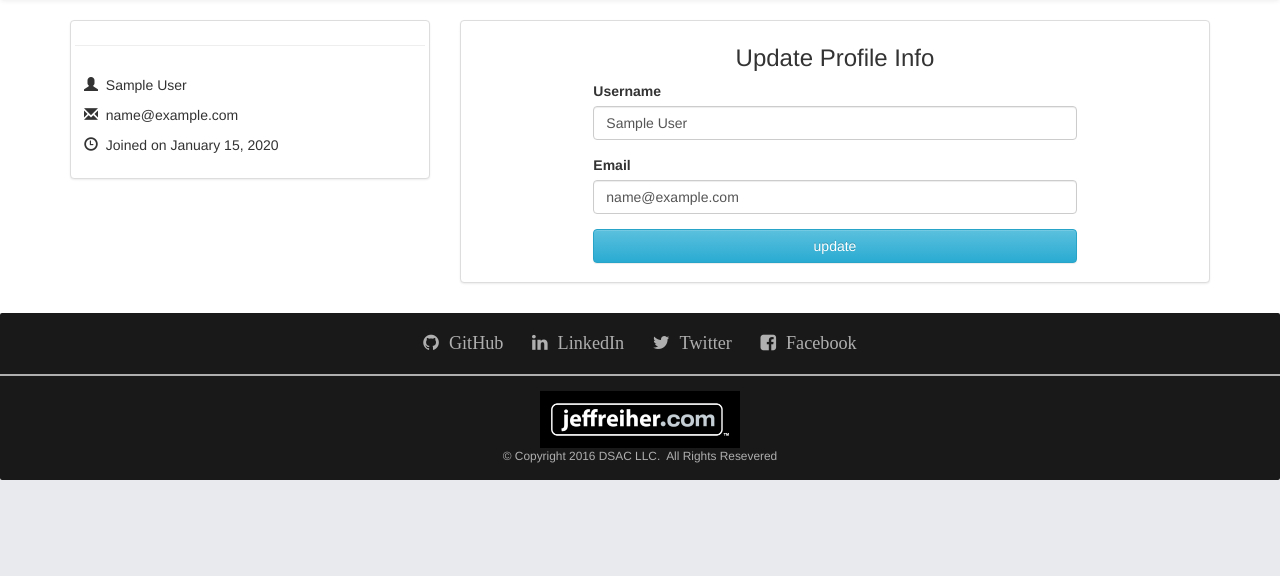
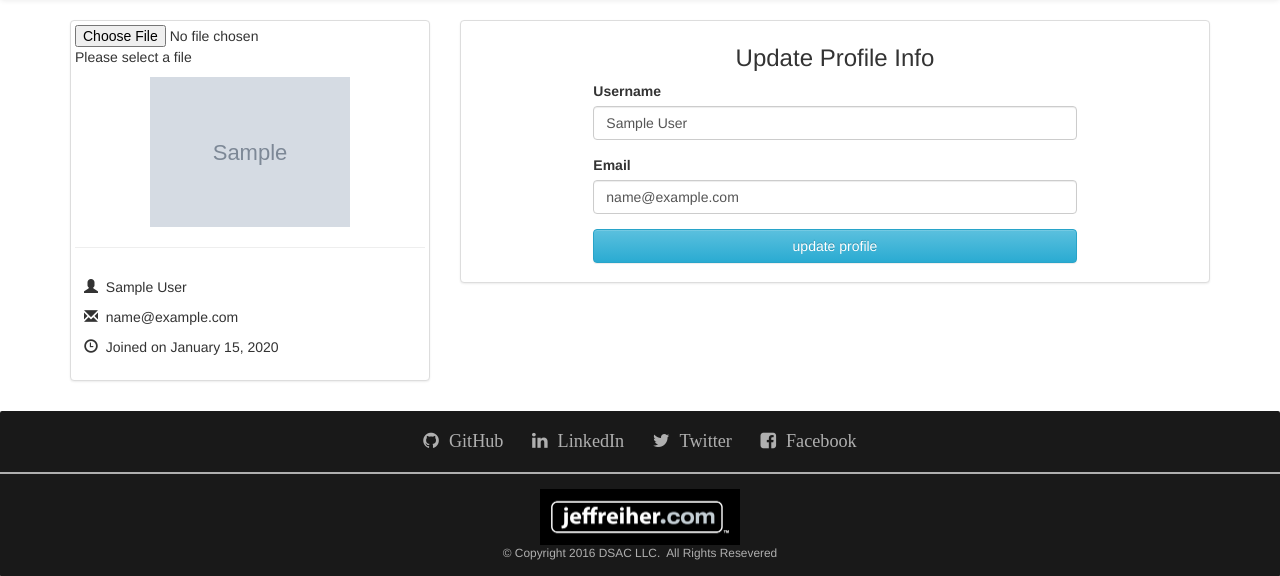
Before and after one commit to jreiher2003/Blog-Jeff, a Flask app: a page that uses app/templates/profile.html in a window 1280 px wide. Shown: the part 52-628 px from the top of the page. Run offline with Flask 2, Linux system fonts and the light colour scheme; tables that the repository leaves empty hold one stand-in row (values such as "Sample post"); grey boxes marked "Sample" are stand-in pictures; some libraries are stand-ins or nearby versions.

Commit message:
Update views and profile with js and s3 server side signing code to upload

```diff
--- a/app/templates/profile.html
+++ b/app/templates/profile.html
@@ -8,8 +8,14 @@
             <div class="row">
                 <div class="col-md-4">
                     <div class="thumbnail">
+                        <input type="file" id="file_input"/>
+                        <p id="status">Please select a file</p>
+                        {% if profile.avatar_url %}
+                            <img class="img-responsive" id="preview" src="{{ profile.avatar_url }}" width="200">
+                        {% else %}
+                            <img class="img-responsive" id="preview" src="{{ url_for('static', filename='images/profile_pic.jpg') }}" width="200">
+                        {% endif %}
 
-                        <img class="img-responsive" src="{{ profile.imgsrc }}" width="200">
                         <hr>
                         <div class="caption">
                             <p><strong><span class="glyphicon glyphicon-user" aria-hidden="true"></span>&nbsp;</strong>&nbsp;{{ profile.name }}</p>
@@ -23,7 +29,7 @@
                         <h3 class="text-center">Update Profile Info</h3>
                         <div class="row">
                             <div class="col-md-8 col-md-offset-2">
-                                <form method="post" action="" enctype="multipart/form-data">
+                                <form method="post" action="{{ url_for('profile', name=profile.name, user_id=profile.id) }}">
                                     <div class="form-group">
                                         <label for="username">Username</label>
                                         <input type="text" name="username" id="username" class="form-control" value="{{ profile.name }}">
@@ -32,17 +38,13 @@
                                         <label for="email">Email</label>
                                         <input type="email" id="email" name="email" class="form-control" value="{{ profile.email }}">
                                     </div>
-                                    <!-- <div class="form-group">
-                                        <label for="fileupload">Profile Pic</label>
-                                        <input type="file" id="fileupload" name="photo" class="">
-                                    </div> -->
+                                        <input type="hidden" id="avatar_url" name="avatar_url" value="{{ url_for('static', filename='images/profile_pic.jpg') }}" >
                                     <div class="form-group">
-                                        <input type="submit" value="update" class="form-control btn btn-info">
+                                        <input type="submit" value="update profile" class="form-control btn btn-info">
                                     </div>
                                 </form>
                             </div>
                         </div>
-
                     </div>
                 </div>
             </div>
@@ -50,4 +52,65 @@
     </div>
 </div>
 
+<script type="text/javascript">
+/*
+    Function to carry out the actual PUT request to S3 using the signed request from the Python app.
+*/
+function upload_file(file, signed_request, url){
+    var xhr = new XMLHttpRequest();
+    xhr.open("PUT", signed_request);
+    xhr.setRequestHeader('x-amz-acl', 'public-read');
+    xhr.onload = function() {
+        if (xhr.status === 200) {
+            document.getElementById("preview").src = url;
+            document.getElementById("avatar_url").value = url;
+        }
+    };
+    xhr.onerror = function() {
+        alert("Could not upload file.");
+    };
+    xhr.send(file);
+}
+/*
+    Function to get the temporary signed request from the Python app.
+    If request successful, continue to upload the file using this signed
+    request.
+*/
+function get_signed_request(file){
+    var xhr = new XMLHttpRequest();
+    xhr.open("GET", "/sign_s3?file_name="+file.name+"&file_type="+file.type);
+    xhr.onreadystatechange = function(){
+        if(xhr.readyState === 4){
+            if(xhr.status === 200){
+                var response = JSON.parse(xhr.responseText);
+                upload_file(file, response.signed_request, response.url);
+            }
+            else{
+                alert("Could not get signed URL.");
+            }
+        }
+    };
+    xhr.send();
+}
+/*
+   Function called when file input updated. If there is a file selected, then
+   start upload procedure by asking for a signed request from the app.
+*/
+function init_upload(){
+    var files = document.getElementById("file_input").files;
+    var file = files[0];
+    if(file == null){
+        alert("No file selected.");
+        return;
+    }
+    get_signed_request(file);
+}
+/*
+   Bind listeners when the page loads.
+*/
+(function() {
+    document.getElementById("file_input").onchange = init_upload;
+})();
+</script>
+
 {% endblock %}
--- a/app/views.py
+++ b/app/views.py
@@ -1,9 +1,7 @@
 from app import app, db # pragma no cover
-# from app import uploaded_photos
 from flask import render_template, redirect, \
     url_for, request, session, flash # pragma no cover
 from flask.ext.login import login_user, logout_user, login_required, current_user # pragma no cover
-# from flask.ext.uploads import UploadSet, configure_uploads, IMAGES, UploadNotAllowed
 from forms import LoginForm, MessageForm, RegisterForm # pragma no cover
 from app.models import User, BlogPost, bcrypt # pragma no cover
 
@@ -20,20 +18,23 @@ def profile(name, user_id):
     if request.method == "POST":
         username = request.form["username"]
         email = request.form["email"]
-        photo = request.files["photo"]
-        # try:
-        #     filename = uploaded_photos.save(photo)
-        # except UploadNotAllowed:
-        #     flash("The upload was not allowed")
-        # else:
+        avatar_url = request.form["avatar_url"]
         profile.name = username
         profile.email = email
-        profile.filename = filename
+        profile.avatar_url = avatar_url
         db.session.add(profile)
         db.session.commit()
         flash("Just updated your profile!", "info")
-        return redirect(url_for('index'))
-    return render_template("profile.html", name=name, profile=profile)
+        return redirect(url_for(
+            'profile',
+            name=name,
+            user_id=user_id)
+        )
+    return render_template(
+        "profile.html",
+        name=name,
+        profile=profile
+        )
 
 
 @app.route('/blog', methods=['GET', 'POST'])# pragma no cover
@@ -153,3 +154,32 @@ def register():
         flash("Congrats on your new account!", "success")
         return redirect(url_for("blog"))
     return render_template("register.html", form=form, error=error)
+
+
+##################################################################
+###############  AWS s3  #########################################
+##################################################################
+import time, os, json, base64, hmac, urllib
+from hashlib import sha1
+
+@app.route('/sign_s3/')
+def sign_s3():
+    # Collect information on the file from the GET parameters of the request:
+    object_name = urllib.quote_plus(request.args.get('file_name'))
+    mime_type = request.args.get('file_type')
+    # Set the expiry time of the signature (in seconds) and declare the permissions of the file to be uploaded
+    expires = int(time.time()+60*60*24)
+    amz_headers = "x-amz-acl:public-read"
+    # Generate the StringToSign:
+    string_to_sign = "PUT\n\n%s\n%d\n%s\n/%s/%s" % (mime_type, expires, amz_headers, os.environ["S3_BUCKET"], object_name)
+    # Generate the signature with which the StringToSign can be signed:
+    signature = base64.encodestring(hmac.new(os.environ["AWS_SECRET_KEY"], string_to_sign.encode('utf8'), sha1).digest())
+    # Remove surrounding whitespace and quote special characters:
+    signature = urllib.quote_plus(signature.strip())
+    # Build the URL of the file in anticipation of its imminent upload:
+    url = 'https://%s.s3.amazonaws.com/%s' % (os.environ["S3_BUCKET"], object_name)
+    content = json.dumps({
+        'signed_request': '%s?AWSAccessKeyId=%s&Expires=%s&Signature=%s' % (url, os.environ["AWS_ACCESS_KEY"], expires, signature),
+        'url': url,
+    })
+    return content
```
